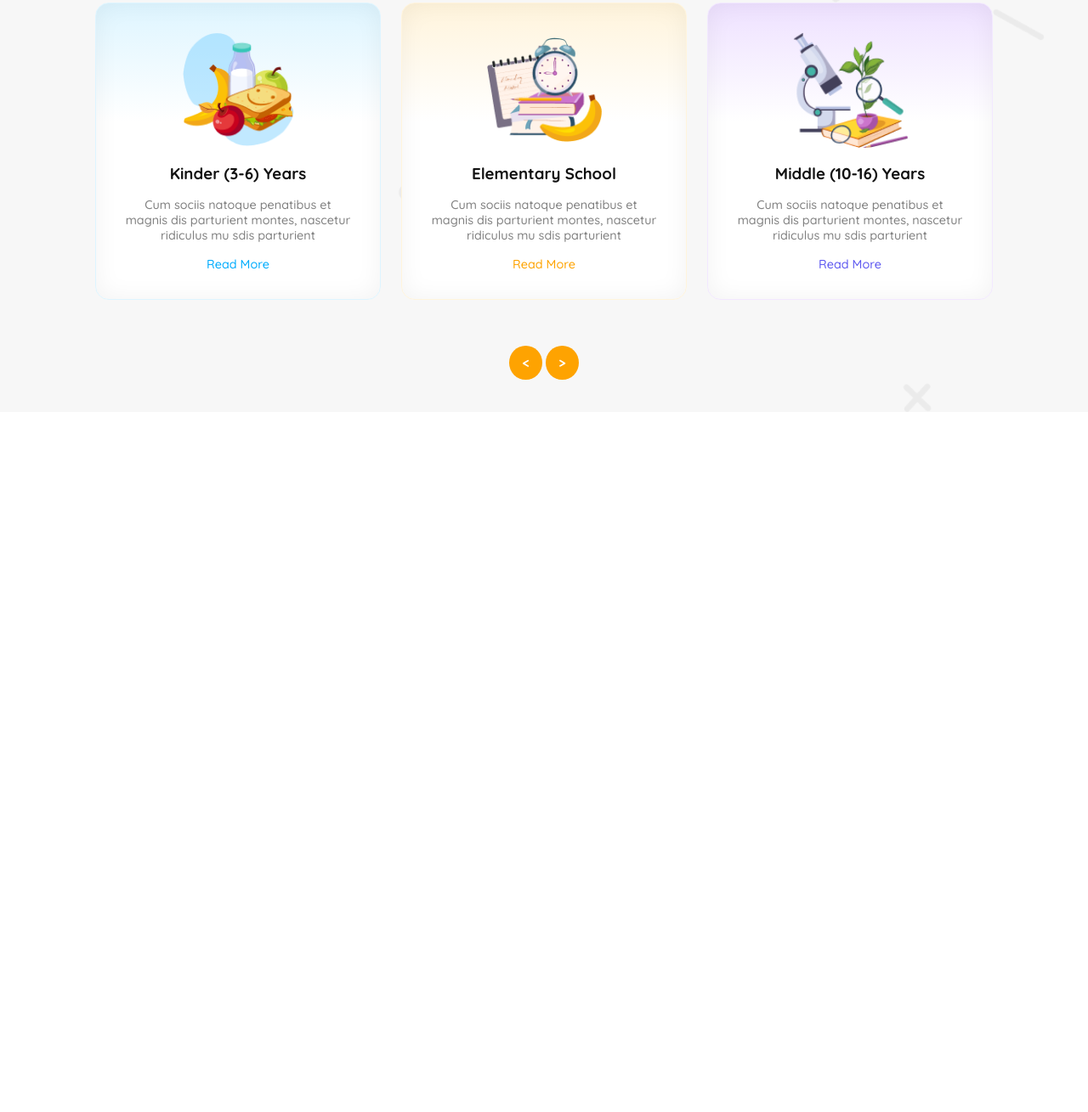
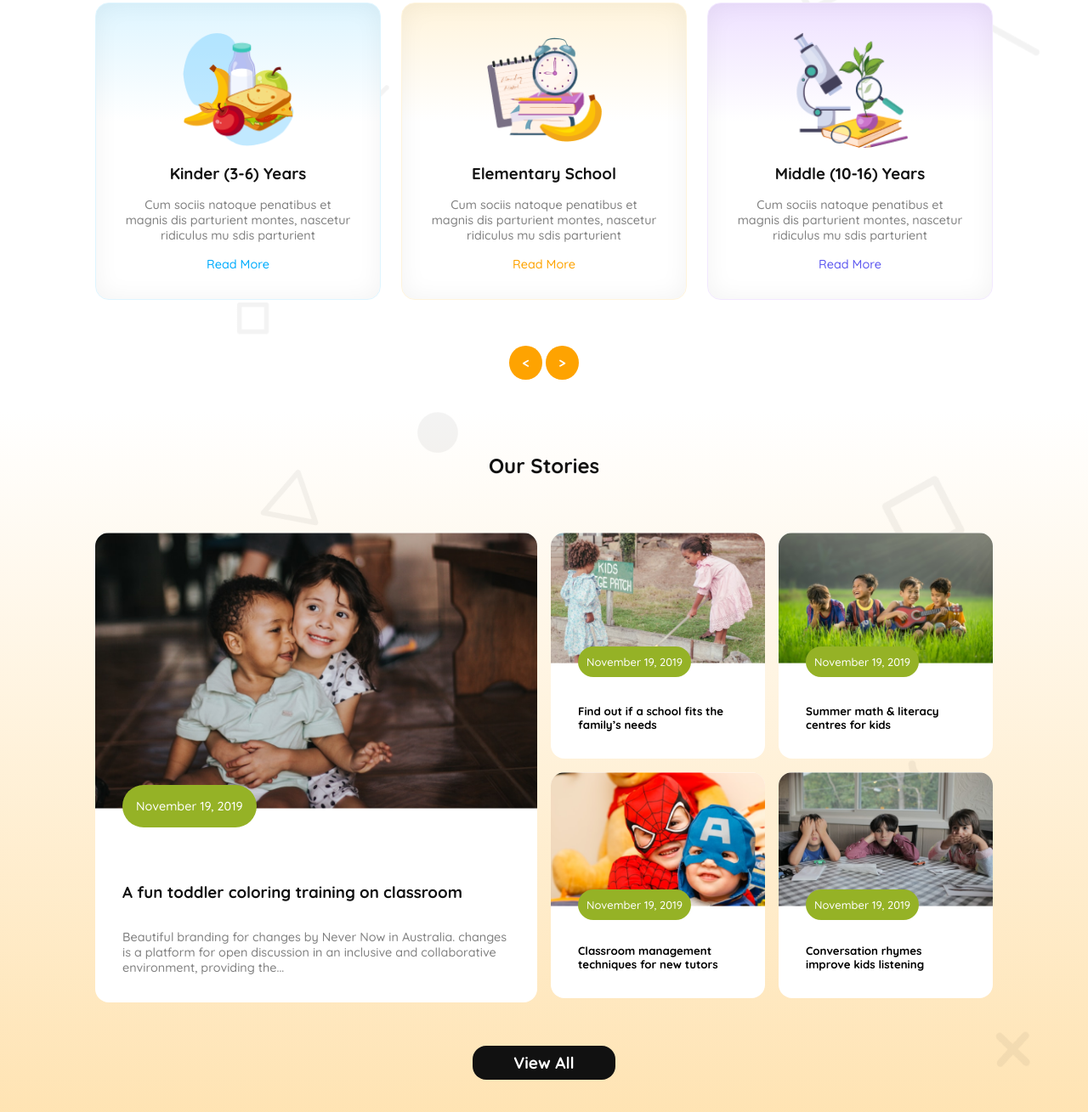
Before and after one commit to suraiya-jahan-bhuiyan-sraboni/Kids-School, a plain HTML site: page index.html in a window 1280 px wide. Shown: the part 929-2238 px from the top of the page at 85% size. Before the commit the page ends 1414 px from the top, so only its background shows below. Drawn offline with nearby package versions, Linux system fonts and the light colour scheme.

Commit message:
creating our stories section

```diff
--- a/index.html
+++ b/index.html
@@ -74,6 +74,78 @@
             <span>></span>
         </div>
     </section>
+    <section class="our-stories">
+        <h1>Our Stories</h1>
+        <div class="stories-card">
+            <div class="part1">
+                <div class="story-card">
+                    <div class="img">
+                        <img src="assets/story-1.png" alt="">
+                        <div class="date">
+                            <p>November 19, 2019</p>
+                        </div>
+                    </div>
+                    <div class="text-section">
+                        <h3>A fun toddler coloring training on classroom</h3>
+                        <p class="text">Beautiful branding for changes by Never Now in Australia.
+                        changes is a platform for open discussion in an inclusive and
+                        collaborative environment, providing the...</p>
+                    </div>
+                </div>
+            </div>
+            <div class="part2">
+                <div class="story-card">
+                    <div class="img">
+                        <img src="assets/story-2.png" alt="">
+                        <div class="date">
+                            <p>November 19, 2019</p>
+                        </div>
+                    </div>
+                    <div class="text-section">
+                        <h5>Find out if a school fits the
+                        family’s needs</h3>
+                        </div>
+                </div>
+                <div class="story-card">
+                    <div class="img">
+                        <img src="assets/story-3.png" alt="">
+                        <div class="date">
+                            <p>November 19, 2019</p>
+                        </div>
+                    </div>
+                    <div class="text-section">
+                        <h5>Summer math & literacy
+                        centres for kids</h3>
+                        </div>
+                </div>
+                <div class="story-card">
+                    <div class="img">
+                        <img src="assets/story-4.png" alt="">
+                        <div class="date">
+                            <p>November 19, 2019</p>
+                        </div>
+                    </div>
+                    <div class="text-section">
+                        <h5>Classroom management
+                        techniques for new tutors</h3>
+                       </div>
+                </div>
+                <div class="story-card">
+                    <div class="img">
+                        <img src="assets/story-5.png" alt="">
+                        <div class="date">
+                            <p>November 19, 2019</p>
+                        </div>
+                    </div>
+                    <div class="text-section">
+                        <h5>Conversation rhymes
+                        improve kids listening</h3>
+                        </div>
+                </div>
+            </div>
+        </div>
+        <button class="btn" style="background-color: var(--dark);">View All</button>
+    </section>
 </body>
 
 </html>
--- a/mobile.css
+++ b/mobile.css
@@ -50,7 +50,31 @@
         display: none;
     }
 
+    .part1 {
+        display: none;
+    }
 
+    .our-stories {
+        padding-top: 0;
+        ;
+    }
+
+    .part2 {
+        height: fit-content;
+        gap: 1rem;
+    }
+
+    .part2 .story-card .img {
+        height: 170px;
+    }
+
+    .part2 .story-card .img .date {
+        left: 0.6rem;
+    }
+
+    .part2 .story-card .text-section {
+        padding: 1rem;
+    }
 
 
 
@@ -72,3 +96,30 @@
 
 
 }
+
+@media screen and (max-width:448px) {
+
+    .part2 .story-card .img {
+        height: 120px;
+    }
+
+    .part2 .story-card .img .date>p {
+        font-size: 0.5rem;
+    }
+
+    .part2 .story-card .text-section>h5 {
+        font-size: 0.6rem;
+    }
+
+
+
+}
+
+@media screen and (max-width:360px) {
+
+    .part2 .story-card .img {
+        height: 100px;
+    }
+
+
+}
--- a/style.css
+++ b/style.css
@@ -122,11 +122,13 @@ header {}
 .hero-section-part1>h1 {
     font-size: 2.7rem;
 }
+
 /* ---------------- standard curriculum section -------------------- */
 .standard-curriculum {
     padding: var(--primary-padding);
     text-align: center;
-    background: url('assets/bg.png') rgb(247, 247, 247) 100% / contain  no-repeat ;
+    background: url('assets/bg.png') no-repeat;
+    background-size: cover;
 }
 
 .curriculum-cards {
@@ -161,7 +163,7 @@ header {}
 
 .card1 {
     border: 0.943px solid #DEF5FF;
-    background: linear-gradient(180deg, #DEF5FF 0%, rgba(255, 255, 255, 0.00) 40%), #FFF;
+    background: linear-gradient(180deg, #DEF5FF 0%, rgba(255, 255, 255, 0) 40%), #FFF;
     box-shadow: 0px 0px 28.296px 0.943px rgba(0, 0, 0, 0.05) inset;
 }
 
@@ -173,10 +175,11 @@ header {}
 
 .card3 {
     border: 0.943px solid #F2E8FF;
-    background: linear-gradient(180deg, #EEE1FF 0%, rgba(255, 255, 255, 0.00) 40%), #FFF;
+    background: linear-gradient(180deg, #EEE1FF 0%, rgba(255, 255, 255, 0) 40%), #FFF;
     box-shadow: 0px 0px 28.296px 0.943px rgba(0, 0, 0, 0.05) inset;
 }
-.arrow>span{
+
+.arrow>span {
     padding: 10px 15px;
     border-radius: 50%;
     background-color: var(--orange);
@@ -184,3 +187,75 @@ header {}
     color: #FFF;
 
 }
+
+/* ------------------------------------- our stories ---------------------------- */
+.our-stories {
+    padding: var(--primary-padding);
+    text-align: center;
+    background-image: url('assets/bg.png'), linear-gradient(0deg, rgba(254, 163, 1, 0.30) 0%, rgba(255, 255, 255, 0.30) 100%);
+    background-repeat: no-repeat;
+}
+
+.stories-card {
+    padding: var(--secondary-padding);
+    border-radius: var(--primary-border-radius);
+    display: flex;
+    align-items: center;
+    justify-content: space-between;
+    gap: 1rem;
+}
+.part1{
+    flex: 1;
+    height: 540px;
+}
+.story-card{
+    background: white;
+    display: flex;
+    flex-direction: column;
+    border-radius: var(--primary-border-radius);
+}
+.text-section{
+    text-align: start;
+    padding: 2rem;
+    display: flex;
+    flex-direction: column;
+    gap: 2rem;
+}
+
+
+.img>img {
+    border-radius: 1rem 1rem 0 0;
+}
+
+.date {
+    position: relative;
+    border-radius: 47.934px;
+    background: #95B226;
+    color: white;
+    padding: 1rem;
+    width: fit-content;
+    top: -2rem;
+    left: 2rem;
+}
+.text{
+    color: var(--dark-02);
+}
+.part2{
+    height: 540px;
+    flex: 1;
+    display: grid;
+    grid-template-columns: repeat(2,1fr);
+    gap: 1rem;
+
+}
+.part2 .story-card .img{
+height: 170px;
+}
+.part2 .story-card .img>img{
+    height: fit-content;
+}
+.part2 .story-card .img .date{
+    font-size: var(--primary-font);
+    padding: 10px;
+    top:-1.5rem;
+}
--- a/tab.css
+++ b/tab.css
@@ -33,13 +33,26 @@
     .hero-section-part2 {
         width: 45%;
     }
-/* ---------------- standard curriculum section -------------------- */
+
+    /* ---------------- standard curriculum section -------------------- */
     .curriculum-cards {
         flex-wrap: wrap;
     }
 
     .curriculum-card {
         width: 45%;
+    }
+
+    .stories-card {
+        flex-direction: column;
+    }
+
+    .part2 {
+        height: 100%;
+    }
+
+    .part2 .story-card .img {
+        height: 270px;
     }
 
 
@@ -67,3 +80,9 @@
 
 
 }
+
+@media screen and (max-width:850px) {
+    .part2 .story-card .img {
+            height: 204px;
+        }
+}
```
